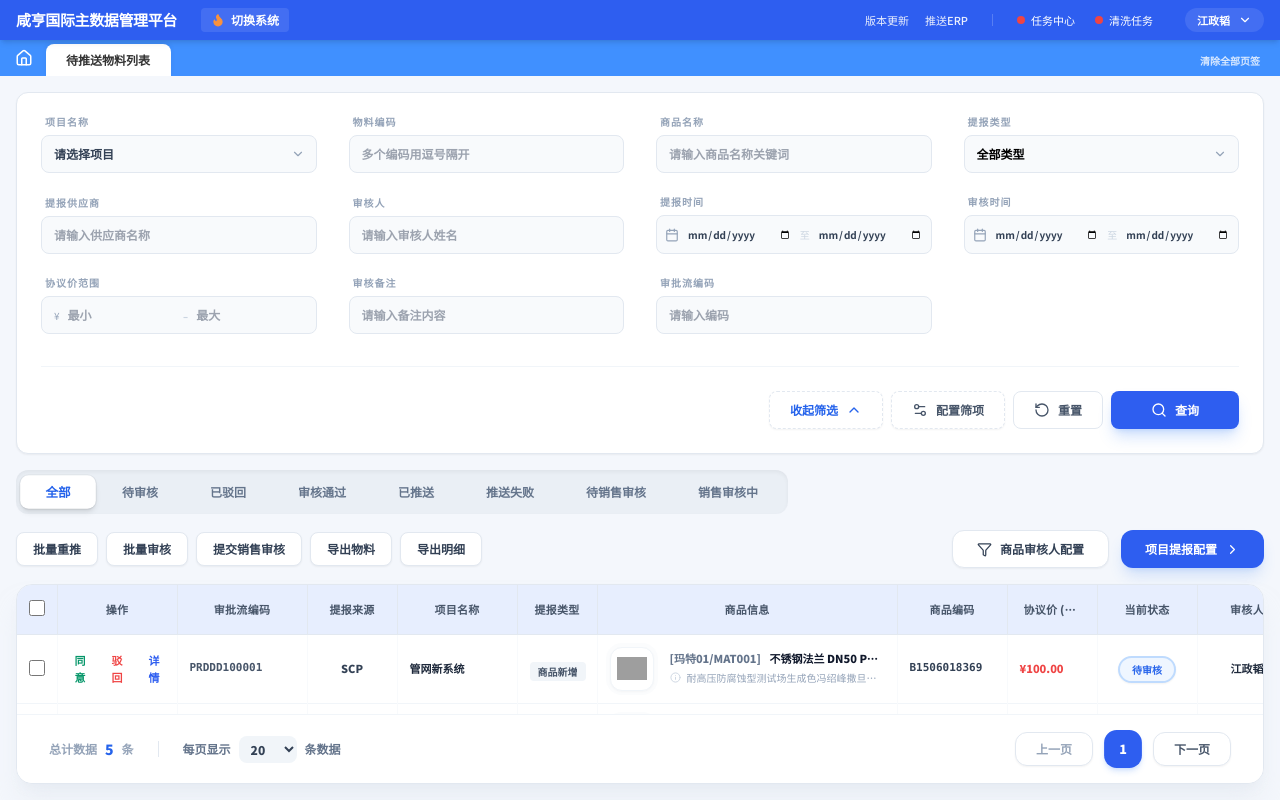
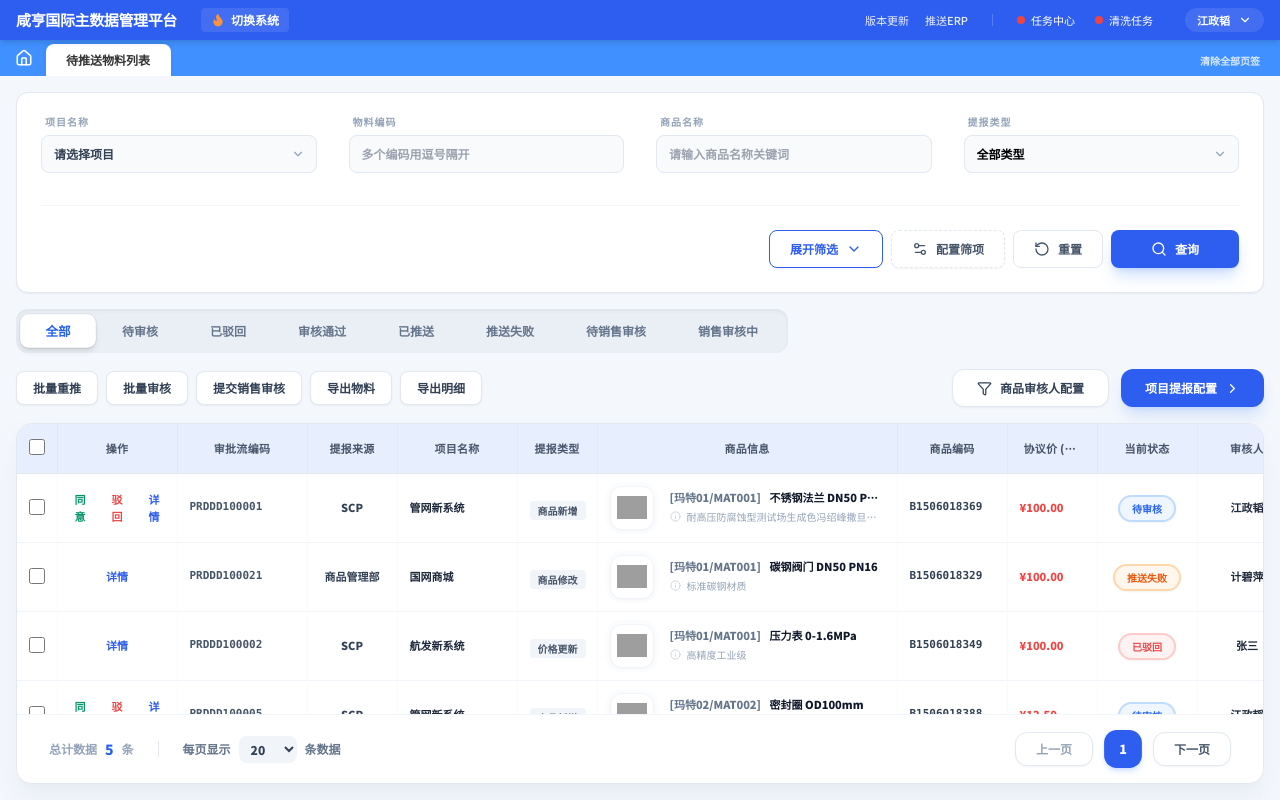
Before and after one commit to snoopyrosas852-lang/MPM, a React (Vite) app: page / in a window 1280 px wide. Built offline with nearby package versions, Linux system fonts and the light colour scheme; grey boxes are pictures that could not be loaded.

Commit message:
feat(MaterialList): 优化筛选器默认展开状态与显示逻辑
调整筛选器默认状态为收起，并优化了筛选器显示逻辑：展开时显示所有可见筛选项，收起时仅显示前4个可见筛选项。移除了不再使用的“提报来源”列。

```diff
--- a/components/MaterialList.tsx
+++ b/components/MaterialList.tsx
@@ -36,7 +36,7 @@ interface SortConfig {
 const MaterialList: React.FC<Props> = ({ onOpenReviewerConfig, onOpenProjectConfig, onOpenDetail }) => {
   const [activeStatus, setActiveStatus] = useState<MaterialStatus>(MaterialStatus.ALL);
   const [showFilterConfig, setShowFilterConfig] = useState(false);
-  const [isFilterExpanded, setIsFilterExpanded] = useState(true);
+  const [isFilterExpanded, setIsFilterExpanded] = useState(false); // 默认收起
   const [sortConfig, setSortConfig] = useState<SortConfig>({ key: '', direction: null });
 
   const [colWidths, setColWidths] = useState<Record<string, number>>({
@@ -72,7 +72,6 @@ const MaterialList: React.FC<Props> = ({ onOpenReviewerConfig, onOpenProjectConf
     { key: 'auditTime', label: '审核时间', visible: true },
     { key: 'priceRange', label: '协议价范围', visible: true },
     { key: 'auditRemark', label: '审核备注', visible: true },
-    { key: 'submissionSource', label: '提报来源', visible: false },
     { key: 'flowCode', label: '审批流编码', visible: true },
   ]);
 
@@ -186,15 +185,19 @@ const MaterialList: React.FC<Props> = ({ onOpenReviewerConfig, onOpenProjectConf
 
   const visibleFilters = filterOptions.filter(f => f.visible);
 
-  // Calculate filters to show based on expansion state
-  const displayedFilters = isFilterExpanded ? visibleFilters : visibleFilters.slice(0, 4);
+  // 判断某个筛选键是否应该显示 (逻辑：展开时显示所有可见，收起时仅显示前4个可见)
+  const isFilterShown = (key: string) => {
+    const visibleIndex = visibleFilters.findIndex(f => f.key === key);
+    if (visibleIndex === -1) return false;
+    return isFilterExpanded ? true : visibleIndex < 4;
+  };
 
   return (
     <div className="flex flex-col h-full bg-[#f4f7fc]">
-      {/* 增强型筛选面板 - 对应截图顶部搜索区域 */}
+      {/* 增强型筛选面板 */}
       <div className="bg-white m-4 mb-2 rounded-xl border border-slate-200 shadow-sm p-6 relative">
-        <div className={`grid grid-cols-4 gap-x-8 gap-y-6 items-end transition-all duration-300 overflow-hidden`}>
-          {displayedFilters.some(f => f.key === 'projectName') && (
+        <div className="grid grid-cols-4 gap-x-8 gap-y-6 items-end transition-all duration-300">
+          {isFilterShown('projectName') && (
             <SearchItem label="项目名称">
               <select className="w-full bg-slate-50 border border-slate-200 rounded-lg px-3 py-2.5 text-xs outline-none focus:border-blue-500 focus:bg-white focus:ring-4 focus:ring-blue-500/5 text-slate-700 font-bold transition-all appearance-none cursor-pointer">
                 <option value="">请选择项目</option>
@@ -204,17 +207,17 @@ const MaterialList: React.FC<Props> = ({ onOpenReviewerConfig, onOpenProjectConf
               <ChevronDown className="absolute right-3 top-1/2 -translate-y-1/2 text-slate-400 pointer-events-none" size={14} />
             </SearchItem>
           )}
-          {displayedFilters.some(f => f.key === 'code') && (
+          {isFilterShown('code') && (
             <SearchItem label="物料编码">
               <input type="text" placeholder="多个编码用逗号隔开" className="w-full bg-slate-50 border border-slate-200 rounded-lg px-3 py-2.5 text-xs outline-none focus:border-blue-500 focus:bg-white focus:ring-4 focus:ring-blue-500/5 font-bold transition-all" />
             </SearchItem>
           )}
-          {displayedFilters.some(f => f.key === 'name') && (
+          {isFilterShown('name') && (
             <SearchItem label="商品名称">
               <input type="text" placeholder="请输入商品名称关键词" className="w-full bg-slate-50 border border-slate-200 rounded-lg px-3 py-2.5 text-xs outline-none focus:border-blue-500 focus:bg-white focus:ring-4 focus:ring-blue-500/5 font-bold transition-all" />
             </SearchItem>
           )}
-          {displayedFilters.some(f => f.key === 'submissionType') && (
+          {isFilterShown('submissionType') && (
             <SearchItem label="提报类型">
               <select className="w-full bg-slate-50 border border-slate-200 rounded-lg px-3 py-2.5 text-xs outline-none focus:border-blue-500 focus:bg-white focus:ring-4 focus:ring-blue-500/5 font-bold transition-all appearance-none cursor-pointer">
                 <option value="">全部类型</option>
@@ -223,41 +226,37 @@ const MaterialList: React.FC<Props> = ({ onOpenReviewerConfig, onOpenProjectConf
               <ChevronDown className="absolute right-3 top-1/2 -translate-y-1/2 text-slate-400 pointer-events-none" size={14} />
             </SearchItem>
           )}
-
-          {/* Second Row Items */}
-          {displayedFilters.some(f => f.key === 'supplier') && (
+          {isFilterShown('supplier') && (
             <SearchItem label="提报供应商">
               <input type="text" placeholder="请输入供应商名称" className="w-full bg-slate-50 border border-slate-200 rounded-lg px-3 py-2.5 text-xs outline-none focus:border-blue-500 focus:bg-white focus:ring-4 focus:ring-blue-500/5 font-bold transition-all" />
             </SearchItem>
           )}
-          {displayedFilters.some(f => f.key === 'auditor') && (
+          {isFilterShown('auditor') && (
             <SearchItem label="审核人">
               <input type="text" placeholder="请输入审核人姓名" className="w-full bg-slate-50 border border-slate-200 rounded-lg px-3 py-2.5 text-xs outline-none focus:border-blue-500 focus:bg-white focus:ring-4 focus:ring-blue-500/5 font-bold transition-all" />
             </SearchItem>
           )}
-          {displayedFilters.some(f => f.key === 'submitTime') && (
+          {isFilterShown('submitTime') && (
             <SearchItem label="提报时间">
               <div className="flex items-center gap-2 bg-slate-50 border border-slate-200 rounded-lg px-2 group-focus-within:border-blue-500 group-focus-within:bg-white transition-all">
                 <Calendar size={14} className="text-slate-400" />
-                <input type="date" className="flex-1 bg-transparent py-2.5 text-[10px] font-bold text-slate-700 outline-none" />
+                <input type="date" className="flex-1 bg-transparent py-2 text-[10px] font-bold text-slate-700 outline-none" />
                 <span className="text-slate-300 text-[10px]">至</span>
-                <input type="date" className="flex-1 bg-transparent py-2.5 text-[10px] font-bold text-slate-700 outline-none" />
+                <input type="date" className="flex-1 bg-transparent py-2 text-[10px] font-bold text-slate-700 outline-none" />
               </div>
             </SearchItem>
           )}
-          {displayedFilters.some(f => f.key === 'auditTime') && (
+          {isFilterShown('auditTime') && (
             <SearchItem label="审核时间">
               <div className="flex items-center gap-2 bg-slate-50 border border-slate-200 rounded-lg px-2 group-focus-within:border-blue-500 group-focus-within:bg-white transition-all">
                 <Calendar size={14} className="text-slate-400" />
-                <input type="date" className="flex-1 bg-transparent py-2.5 text-[10px] font-bold text-slate-700 outline-none" />
+                <input type="date" className="flex-1 bg-transparent py-2 text-[10px] font-bold text-slate-700 outline-none" />
                 <span className="text-slate-300 text-[10px]">至</span>
-                <input type="date" className="flex-1 bg-transparent py-2.5 text-[10px] font-bold text-slate-700 outline-none" />
+                <input type="date" className="flex-1 bg-transparent py-2 text-[10px] font-bold text-slate-700 outline-none" />
               </div>
             </SearchItem>
           )}
-
-          {/* Third Row Items */}
-          {displayedFilters.some(f => f.key === 'priceRange') && (
+          {isFilterShown('priceRange') && (
             <SearchItem label="协议价范围">
               <div className="flex items-center gap-2 bg-slate-50 border border-slate-200 rounded-lg px-3 transition-all group-focus-within:border-blue-500 group-focus-within:bg-white">
                 <span className="text-slate-400 text-[10px]">¥</span>
@@ -267,12 +266,12 @@ const MaterialList: React.FC<Props> = ({ onOpenReviewerConfig, onOpenProjectConf
               </div>
             </SearchItem>
           )}
-          {displayedFilters.some(f => f.key === 'auditRemark') && (
+          {isFilterShown('auditRemark') && (
             <SearchItem label="审核备注">
               <input type="text" placeholder="请输入备注内容" className="w-full bg-slate-50 border border-slate-200 rounded-lg px-3 py-2.5 text-xs outline-none focus:border-blue-500 focus:bg-white focus:ring-4 focus:ring-blue-500/5 font-bold transition-all" />
             </SearchItem>
           )}
-          {displayedFilters.some(f => f.key === 'flowCode') && (
+          {isFilterShown('flowCode') && (
             <SearchItem label="审批流编码">
               <input type="text" placeholder="请输入编码" className="w-full bg-slate-50 border border-slate-200 rounded-lg px-3 py-2.5 text-xs outline-none focus:border-blue-500 focus:bg-white focus:ring-4 focus:ring-blue-500/5 font-bold transition-all" />
             </SearchItem>
@@ -281,21 +280,17 @@ const MaterialList: React.FC<Props> = ({ onOpenReviewerConfig, onOpenProjectConf
 
         <div className="mt-8 flex items-center justify-end gap-3 pt-6 border-t border-slate-100">
           <div className="flex gap-2 relative" ref={configRef}>
-            {/* 收起/展开筛选按钮 */}
+            {/* 收起/展开筛选按钮 - 根据截图新增 */}
             {visibleFilters.length > 4 && (
               <button
                 onClick={() => setIsFilterExpanded(!isFilterExpanded)}
-                className="flex items-center gap-2 px-5 py-2.5 bg-white border border-slate-200 rounded-lg text-xs font-black text-blue-600 hover:bg-blue-50 active:scale-95 transition-all shadow-sm border-dashed"
+                className="flex items-center gap-2 px-5 py-2.5 bg-white border border-[#2e5ef0] rounded-lg text-xs font-black text-[#2e5ef0] hover:bg-blue-50 transition-all active:scale-95 shadow-sm"
               >
-                {isFilterExpanded ? (
-                  <>收起筛选 <ChevronUp size={16} /></>
-                ) : (
-                  <>展开筛选 <ChevronDown size={16} /></>
-                )}
+                {isFilterExpanded ? '收起筛选' : '展开筛选'}
+                {isFilterExpanded ? <ChevronUp size={16} /> : <ChevronDown size={16} />}
               </button>
             )}
 
-            {/* 对应截图中带虚线的配置按钮 */}
             <button
               onClick={() => setShowFilterConfig(!showFilterConfig)}
               className={`group flex items-center gap-2 px-5 py-2.5 border rounded-lg text-xs font-black transition-all shadow-sm active:scale-95 ${showFilterConfig ? 'bg-blue-50 border-blue-500 text-blue-600 border-dashed ring-2 ring-blue-500/10' : 'bg-white border-slate-200 text-slate-600 border-dashed hover:border-blue-400 hover:text-blue-500'}`}
@@ -310,7 +305,7 @@ const MaterialList: React.FC<Props> = ({ onOpenReviewerConfig, onOpenProjectConf
               <Search size={16} /> 查询
             </button>
 
-            {/* 优化后的配置下拉菜单 */}
+            {/* 配置下拉菜单 */}
             {showFilterConfig && (
               <div className="absolute right-0 top-full mt-4 w-[400px] bg-white border border-slate-200 shadow-2xl rounded-2xl z-[100] animate-in fade-in zoom-in-95 duration-200 overflow-hidden ring-1 ring-black/10">
                 <div className="p-5 bg-slate-50 border-b border-slate-100 flex items-center justify-between">
@@ -360,7 +355,7 @@ const MaterialList: React.FC<Props> = ({ onOpenReviewerConfig, onOpenProjectConf
         </div>
       </div>
 
-      {/* 状态切换栏 - 对应截图下方状态Tab */}
+      {/* 状态切换栏 */}
       <div className="mx-4 mb-4 flex gap-1 items-center bg-slate-200/50 p-1.5 rounded-xl w-fit shadow-inner mt-2">
         {Object.values(MaterialStatus).map((s) => (
           <button
@@ -511,7 +506,7 @@ const MaterialList: React.FC<Props> = ({ onOpenReviewerConfig, onOpenProjectConf
           </table>
         </div>
 
-        {/* 现代分页栏 */}
+        {/* 分页栏 */}
         <div className="px-8 py-4 bg-white border-t border-slate-100 flex items-center justify-between text-xs font-bold text-slate-500">
           <div className="flex items-center gap-6">
             <div className="flex items-center gap-2">
```
